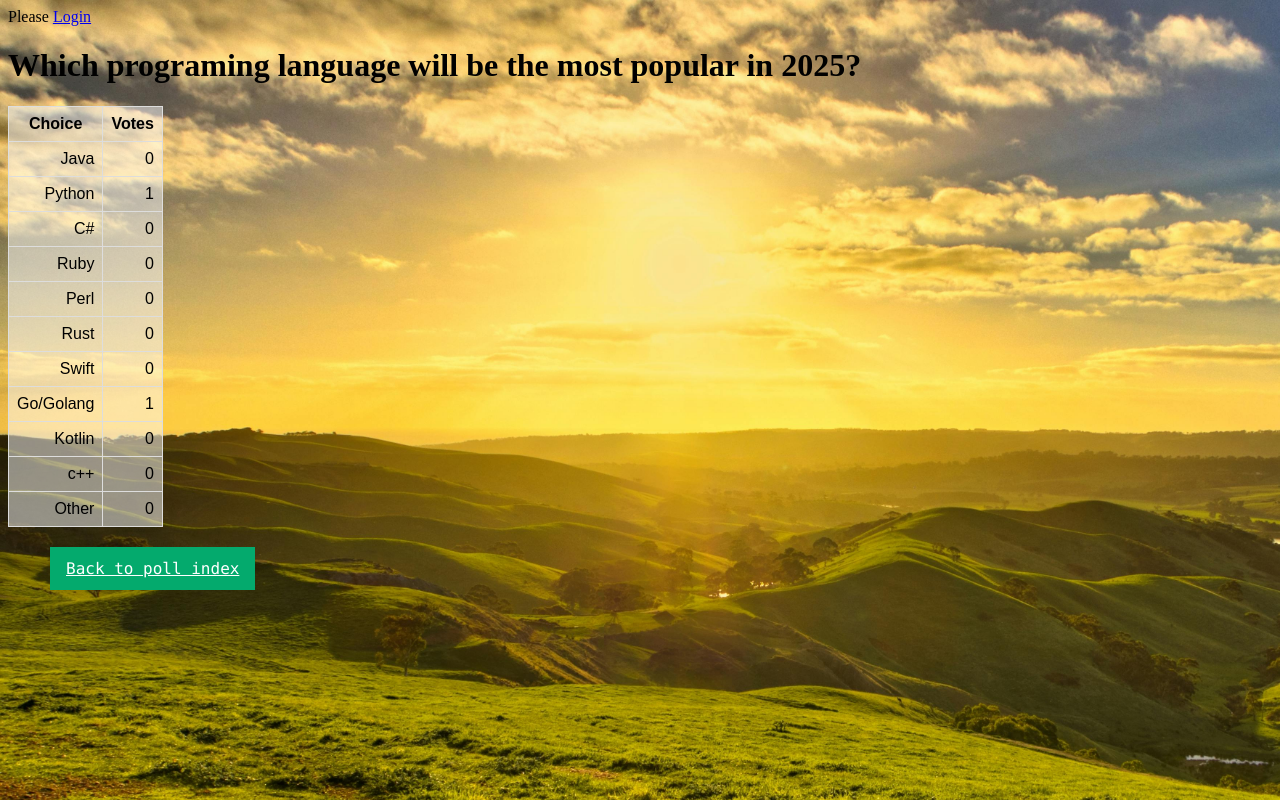
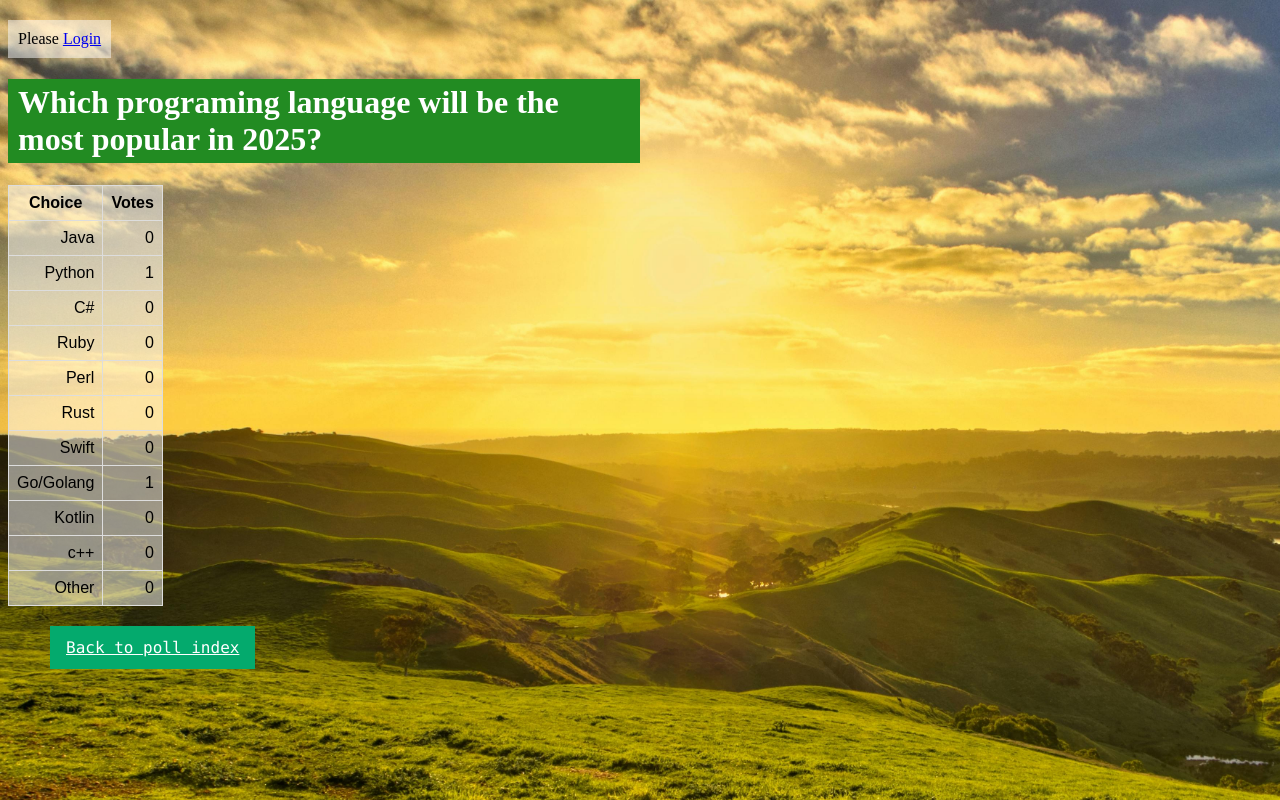
Before and after one commit to KhunakornP/ku-polls, a Django app: page /polls/2/results/ in a window 1280 px wide. Run offline with Django 4.2, Linux system fonts and the light colour scheme; data comes from the database, SQL or seed files in the repository.

Commit message:
Refactored html code into the css file. added custom containers for detail and result templates

```diff
--- a/polls/static/polls/style.css
+++ b/polls/static/polls/style.css
@@ -3,3 +3,76 @@ body {
     background-repeat: no-repeat;
     background-size: cover;
 }
+
+.card {
+   background-color : rgba(255, 255, 255, 0.5);
+  box-shadow: 0 4px 8px 0 rgba(0, 0, 0, 0.2);
+  max-width: 400px;
+  margin: auto;
+  position: relative;
+  left: auto;
+  text-align: center;
+  font-family: arial;
+}
+
+.grid-container {
+  display: grid;
+  grid-template-columns: auto auto;
+  column-gap: 50px;
+  row-gap: 50px;
+}
+
+.container{
+  width: 50%;
+}
+
+.messages {
+    background-color: rgba(255, 255, 255, 0.5);
+    list-style-type: none;
+    margin: 0;
+    padding: 0;
+    overflow: hidden;
+}
+
+.login {
+    background-color: rgba(255, 255, 255, 0.5);
+    list-style-type: none;
+    margin: 20px 0px;
+    padding: 10px 10px;
+    width: fit-content;
+    block-size: fit-content;
+}
+
+legend {
+  background-color: #228B22;
+  color: white;
+  padding: 5px 5px;
+  overflow-x: auto;
+  font-size: 14px;
+}
+
+li {
+  display: block;
+  color: #FF0000;
+  text-align: center;
+  padding: 8px;
+  text-decoration: none;
+}
+
+table {
+  font-family: arial, sans-serif;
+  border-collapse: collapse;
+}
+
+td{
+  border: 1px solid #dddddd;
+  text-align: right;
+  padding: 8px;
+  background-color: rgba(255,255,255,0.5);
+}
+th {
+  border: 1px solid #dddddd;
+  text-align: center;
+  padding: 8px;
+  background-color: rgba(255,255,255,0.5);
+}
--- a/polls/templates/polls/base_template.html
+++ b/polls/templates/polls/base_template.html
@@ -13,7 +13,7 @@
     }
 </style>
 <body>
-<div id="login">
+<div id="login" class="login">
     {% block login %}
 {% if user.is_authenticated %}
    Welcome back, {{ user.username }}.
@@ -28,12 +28,18 @@
     </div>
 <div id="messages">
     {% block messages %}
-{% if messages %}
-    <ul class="messages">
-        {% for message in messages %}
-            <li{% if message.tags %} class="{{ message.tags }}"{% endif %}>{{ message }}</li>
-        {% endfor %}
-    </ul>
+    {% if messages %}
+<ul class="messages">
+    {% for message in messages %}
+    <li{% if message.tags %} class="{{ message.tags }}"{% endif %}>
+        {% if message.level == DEFAULT_MESSAGE_LEVELS.ERROR %}
+        <p  style="color: red">{{ message }}</p>
+        {% else %}
+        <p> {{ message }}</p>
+    {% endif %}
+    </li>
+    {% endfor %}
+</ul>
 {% endif %}
     {% endblock %}
     </div>
--- a/polls/templates/polls/detail.html
+++ b/polls/templates/polls/detail.html
@@ -1,5 +1,9 @@
 {% extends "polls/base_template.html" %}
 {% block content %}
+{% load static %}
+<head>
+    <link rel="stylesheet" href="{% static 'polls/style.css' %}">
+</head>
 <style>
     form fieldset{
     background-color : rgba(255, 255, 255, 0.5);
--- a/polls/templates/polls/results.html
+++ b/polls/templates/polls/results.html
@@ -1,25 +1,13 @@
 {% extends "polls/base_template.html" %}
 {% block content %}
-<style>
-table {
-  font-family: arial, sans-serif;
-  border-collapse: collapse;
-}
-
-td{
-  border: 1px solid #dddddd;
-  text-align: right;
-  padding: 8px;
-  background-color: rgba(255,255,255,0.5);
-}
-th {
-  border: 1px solid #dddddd;
-  text-align: center;
-  padding: 8px;
-  background-color: rgba(255,255,255,0.5);
-}
-</style>
-<h1>{{ question.question_text }}</h1>
+{% load static %}
+<head>
+    <link rel="stylesheet" href="{% static 'polls/style.css' %}">
+</head>
+<div class="container">
+<h1 style="background-color: #228B22;
+  color: white;
+  overflow-x: auto; padding: 5px 10px;">{{ question.question_text }}</h1>
 <table>
   <thead>
     <tr>
@@ -36,4 +24,5 @@ th {
     </tr>
     {% endfor %}
 </table>
+  </div>
 {% endblock %}
```
Also changed, not shown: polls/templates/polls/index.html (+11 -38 lines).
